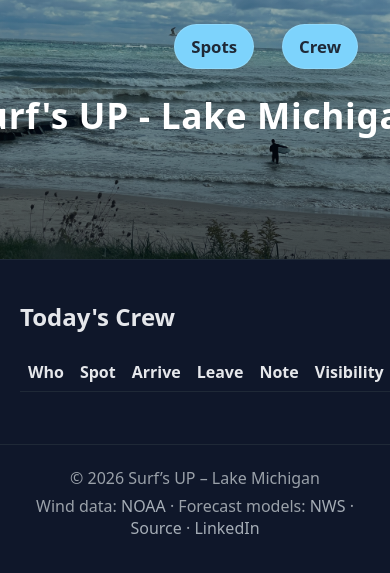
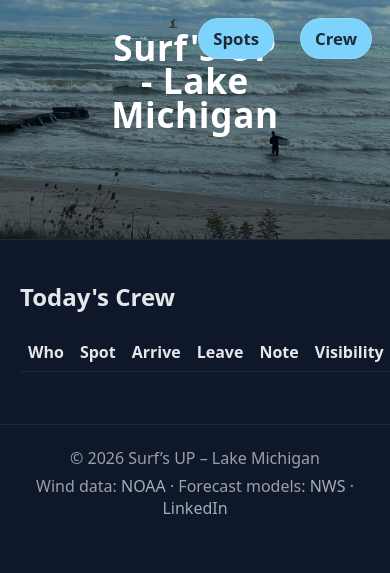
Before and after one commit to zeebecks/Surfs-up, a FastAPI app: page /crew in a window 390 px wide. Shown: the top 573 px of the page. Run offline with FastAPI, Linux system fonts and the light colour scheme; data comes from the database, SQL or seed files in the repository; data that the repository does not hold is empty; some libraries are stand-ins or nearby versions.

Commit message:
Fix title for mobile, fix PW camera, change favicon, add wind direction indicator next to numbers, removed github link, removed align

```diff
--- a/app/services/scoring.py
+++ b/app/services/scoring.py
@@ -27,5 +27,5 @@ def score_spot(spot, wind_dir: float, wind_kts: float, gust_kts: float, wave_hei
     final = final + getattr(spot, "quality_offset", 0)
     final = max(0, min(100, final))
     b = "bad" if final < 40 else "ok" if final < 60 else "good" if final < 80 else "epic"
-    reason = f"{int(round(wind_kts))} kts @ {int(round(wind_dir))}°, gust {int(round(gust_kts))} — align {int(best_alignment)}/100"
+    reason = f"{int(round(wind_kts))} kts @ {int(round(wind_dir))}°, gust {int(round(gust_kts))}"
     return final, b, reason
--- a/app/static/styles.css
+++ b/app/static/styles.css
@@ -75,12 +75,14 @@ body {
   left: 50%;
   transform: translateX(-50%);
   bottom: 120px;
-  /* vertical placement within banner */
   font-size: clamp(2.2rem, 5vw, 3.5rem);
   font-weight: 800;
   letter-spacing: .02em;
   text-align: center;
-  white-space: nowrap;
+  width: min(100% - 32px, 20ch);
+  margin: 0;
+  line-height: .95;
+  text-wrap: balance;
 }
 
 .header-inner {
@@ -139,6 +141,28 @@ body {
   background: rgba(56,189,248,.25);
   color: #fff;
   border-color: rgba(56,189,248,.6);
+}
+
+@media (max-width: 640px) {
+  .banner {
+    height: 240px;
+  }
+
+  .site-title {
+    bottom: 108px;
+    width: min(100% - 24px, 12ch);
+    font-size: clamp(2rem, 9vw, 2.75rem);
+  }
+
+  .header nav {
+    top: 18px;
+    right: 18px;
+    gap: 10px;
+  }
+
+  .header nav a {
+    padding: 8px 14px;
+  }
 }
 
 .forecast-header {
@@ -458,6 +482,28 @@ body {
   color: var(--muted);
 }
 
+.wind-direction {
+  display: inline-flex;
+  align-items: center;
+  justify-content: center;
+  width: 1.85rem;
+  height: 1.85rem;
+  margin-right: 0.45rem;
+  border: 1px solid #374151;
+  border-radius: 999px;
+  background: #0b1220;
+  color: #7dd3fc;
+  vertical-align: middle;
+}
+
+.wind-direction__icon {
+  width: 1rem;
+  height: 1rem;
+  display: block;
+  fill: currentColor;
+  transform-origin: 50% 50%;
+}
+
 .map-wrap {
   margin-top: 16px;
 }
--- a/app/templates/base.html
+++ b/app/templates/base.html
@@ -1,7 +1,7 @@
 <!doctype html><html lang="en"><head>
 <meta charset="utf-8"><meta name="viewport" content="width=device-width, initial-scale=1">
 <title>Lake Michigan Surf</title>
-<link rel="icon" type="image/png" href="/static/favicon.png">
+<link rel="icon" type="image/png" href="/static/cyber_lake2.png">
 <link rel="stylesheet" href="/static/styles.css">
 <script src="https://unpkg.com/htmx.org@1.9.12" defer></script>
 <link rel="stylesheet" href="https://unpkg.com/leaflet@1.9.4/dist/leaflet.css" />
@@ -29,7 +29,6 @@
       <a href="https://www.noaa.gov" target="_blank" rel="noopener noreferrer">NOAA</a> ·
       Forecast models:
       <a href="https://www.weather.gov" target="_blank" rel="noopener noreferrer">NWS</a> ·
-      <a href="https://github.com/zeebecks" target="_blank" rel="noopener noreferrer">Source</a> ·
       <a href="https://www.linkedin.com/in/zacharybecka/" target="_blank" rel="noopener noreferrer">LinkedIn</a>
     </p>
   </div>
```
Also changed, not shown: app/routers/ui.py (+19 -3 lines), app/templates/index.html (+14 -2 lines), app/static/cyber_lake.png (added), app/static/cyber_lake2.png (added), app/static/dark_lake.png (added), app/static/ice_lake.png (added).
